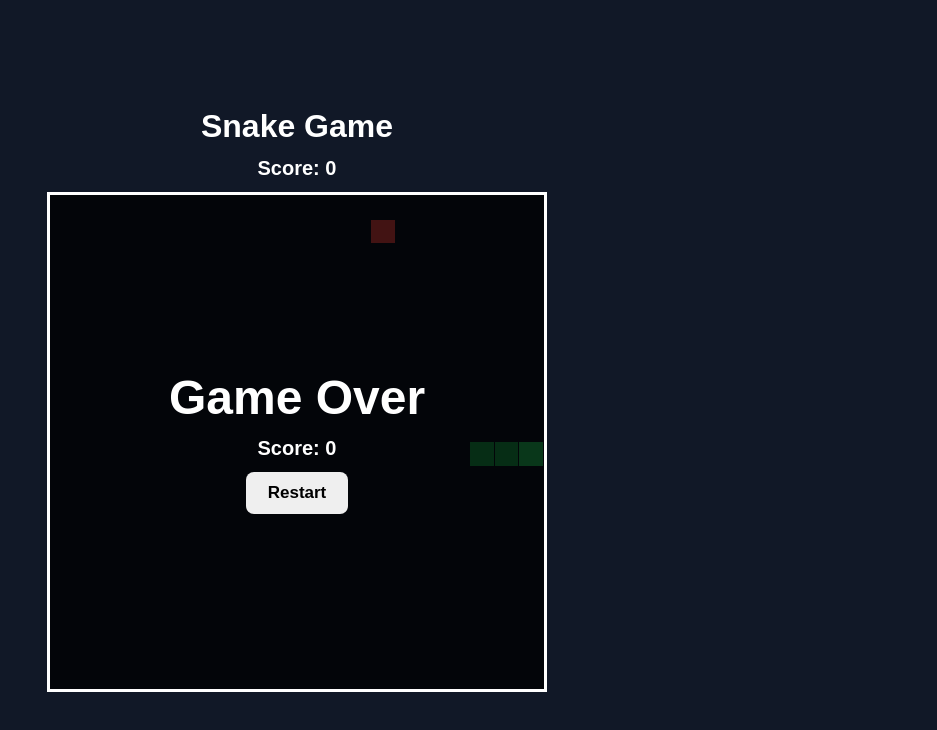
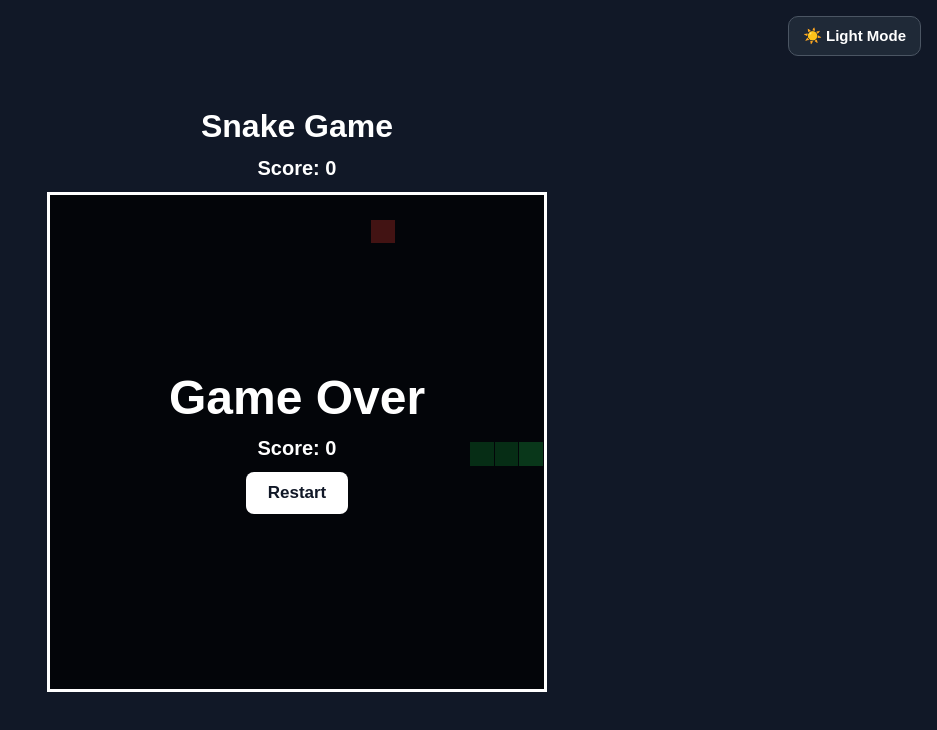
Before and after one commit to treatwashere/AI-Wars, a plain HTML site: page App/Code/ChatGPT/snake.html in a window 1280 px wide. Shown: the whole page, without its empty margins (343-1280 px from the left). Drawn offline with Linux system fonts and the light colour scheme.

Commit message:
Add light and dark mode to Snake Game

```diff
--- a/App/Code/ChatGPT/snake.html
+++ b/App/Code/ChatGPT/snake.html
@@ -18,8 +18,35 @@
       background: #111827;
       color: white;
       padding: 20px;
+      transition: background .2s ease, color .2s ease;
     }
+
+    body.light {
+      background: #f7f7f8;
+      color: #202123;
+    }
+
     h1 { margin: 0; }
+
+    #themeToggle {
+      position: fixed;
+      top: 16px;
+      right: 16px;
+      padding: 10px 14px;
+      border: 1px solid #4b5563;
+      border-radius: 10px;
+      background: #1f2937;
+      color: white;
+      cursor: pointer;
+      font-size: 15px;
+      font-weight: 700;
+    }
+
+    body.light #themeToggle {
+      background: white;
+      color: #202123;
+      border-color: #d1d5db;
+    }
     #score { font-size: 20px; font-weight: 700; }
     .game-wrap {
       position: relative;
@@ -32,6 +59,7 @@
       height: 100%;
       background: #0b1220;
       border: 3px solid white;
+      transition: background .2s ease, border-color .2s ease;
       image-rendering: pixelated;
     }
     #gameOverOverlay {
@@ -62,6 +90,12 @@
       cursor: pointer;
       font-size: 17px;
       font-weight: 700;
+      background: white;
+      color: #111827;
+    }
+
+    body.light canvas {
+      border-color: #202123;
     }
     #mobileControls {
       display: none;
@@ -96,6 +130,7 @@
   </style>
 </head>
 <body>
+  <button id="themeToggle" type="button" aria-label="Toggle light and dark mode">☀️ Light Mode</button>
   <h1>Snake Game</h1>
   <div id="score">Score: 0</div>
 
@@ -122,8 +157,24 @@
     const gameOverOverlay = document.getElementById("gameOverOverlay");
     const finalScoreEl = document.getElementById("finalScore");
     const restartButton = document.getElementById("restart");
+    const themeToggle = document.getElementById("themeToggle");
 
     const grid = 20;
+
+    function applyTheme(theme) {
+      const light = theme === "light";
+      document.body.classList.toggle("light", light);
+      themeToggle.textContent = light ? "🌙 Dark Mode" : "☀️ Light Mode";
+      canvas.style.background = light ? "#ffffff" : "#0b1220";
+      canvas.style.borderColor = light ? "#202123" : "#ffffff";
+      localStorage.setItem("snakeTheme", theme);
+    }
+
+    themeToggle.addEventListener("click", () => {
+      applyTheme(document.body.classList.contains("light") ? "dark" : "light");
+    });
+
+    applyTheme(localStorage.getItem("snakeTheme") || "dark");
     const tile = canvas.width / grid;
     let snake, food, direction, nextDirection, score, gameOver, timer;
 
@@ -206,7 +257,7 @@
     }
 
     function draw() {
-      ctx.fillStyle = "#0b1220";
+      ctx.fillStyle = document.body.classList.contains("light") ? "#ffffff" : "#0b1220";
       ctx.fillRect(0, 0, canvas.width, canvas.height);
 
       ctx.fillStyle = "#ef4444";
```
